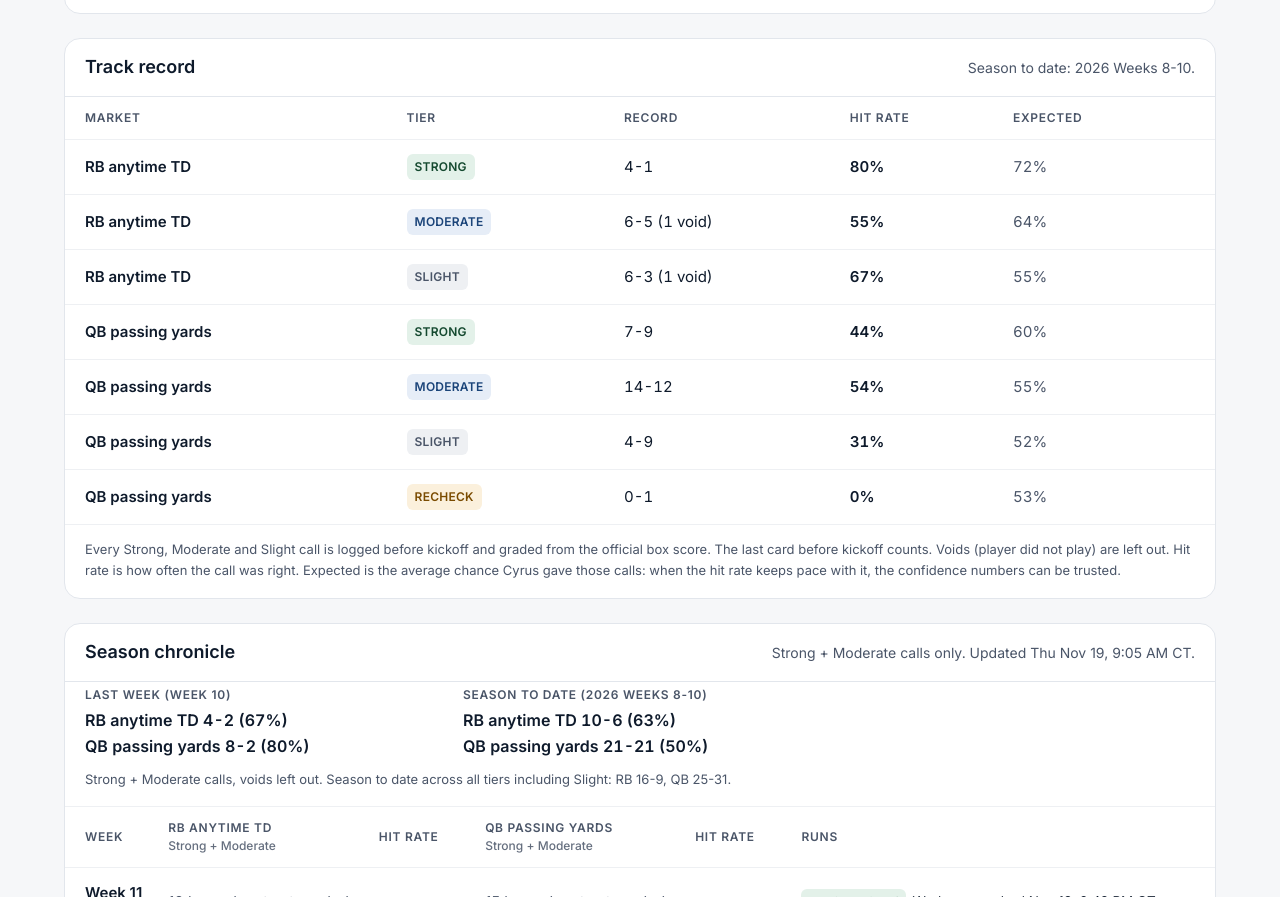
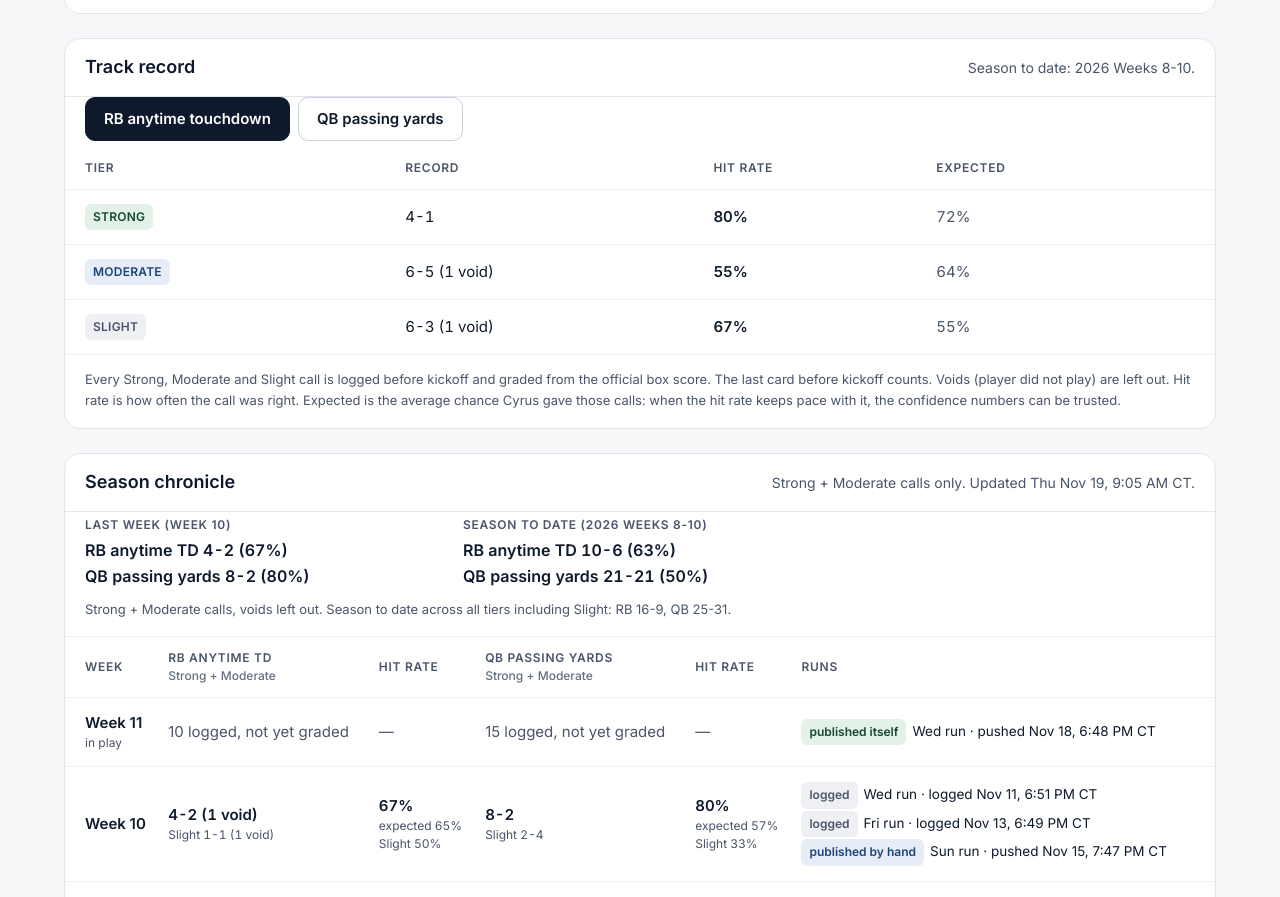
Before and after one commit to Ibmcleaner/cyrusforgesystems-site, a plain HTML site: page cyrus/nfl-predictor/index.html in a window 1280 px wide. Shown: the part 3391-4288 px from the top of the page. Drawn offline with nearby package versions, Linux system fonts and the light colour scheme.

Commit message:
Predictor: track record split into RB anytime TD and QB passing yards tabs
Co-Authored-By: Claude Fable 5.1 <noreply@anthropic.com>
Claude-Session: https://claude.ai/code/session_011d4oNPcXN63vN5kCfgQSNf

```diff
--- a/assets/predictor.js
+++ b/assets/predictor.js
@@ -126,16 +126,23 @@
     var lab = document.getElementById('record-label');
     lab.textContent = rec.rows && rec.rows.length ? 'Season to date: ' + rec.label + '.' : 'Starts with ' + rec.season + ' Week ' + rec.start_week + ', the first card published automatically.';
     if (rec.rows && rec.rows.length) {
-      var rb = document.getElementById('record-body');
-      rb.textContent = '';
-      rec.rows.forEach(function (r) {
+      // One table per market, each on its own tab (same split as the card above).
+      [['record-body-rb', 'RB TD'], ['record-body-qb', 'QB YDS']].forEach(function (pair) {
+        var body = document.getElementById(pair[0]);
+        if (!body) return;
+        var rows = rec.rows.filter(function (r) { return r.market === pair[1]; });
+        body.textContent = '';
+        if (!rows.length) {
+          var e = el('tr'); var td = el('td', 'empty', 'No graded calls in this market yet.'); td.colSpan = 4; e.appendChild(td); body.appendChild(e); return;
+        }
+        rows.forEach(function (r) {
           var tr = el('tr');
-        tr.appendChild(el('td', 'strong', r.market === 'RB TD' ? 'RB anytime TD' : 'QB passing yards'));
           tr.appendChild(chip(r.tier));
           tr.appendChild(el('td', 'num', r.wins + '-' + r.losses + (r.voids ? ' (' + r.voids + ' void)' : '')));
           tr.appendChild(el('td', 'num strong', r.picks ? Math.round(r.win_pct * 100) + '%' : '—'));
           tr.appendChild(el('td', 'num soft', r.picks ? Math.round(r.expected_pct * 100) + '%' : '—'));
-        rb.appendChild(tr);
+          body.appendChild(tr);
+        });
       });
     }
   }
@@ -286,8 +293,10 @@
     input.addEventListener('change', function () { if (find(input.value) && !find(input.value).multi) render(find(input.value)); });
   })();
 
-  // Tabs
-  var tabs = [document.getElementById('tab-rb'), document.getElementById('tab-qb')];
+  // Tabs: the card (RB / QB) and the track record (RB / QB) each have their own pair.
+  function wireTabs(ids) {
+    var tabs = ids.map(function (id) { return document.getElementById(id); }).filter(Boolean);
+    if (tabs.length < 2) return;
     function select(i) {
       tabs.forEach(function (t, j) {
         var on = i === j;
@@ -303,4 +312,7 @@
         if (e.key === 'ArrowRight' || e.key === 'ArrowLeft') { e.preventDefault(); select(i === 0 ? 1 : 0); }
       });
     });
+  }
+  wireTabs(['tab-rb', 'tab-qb']);
+  wireTabs(['rtab-rb', 'rtab-qb']);
 })();
--- a/cyrus/nfl-predictor/index.html
+++ b/cyrus/nfl-predictor/index.html
@@ -37,6 +37,8 @@
 .chron-sum .cs-label { font-size: 12px; letter-spacing: 0.06em; text-transform: uppercase; color: var(--muted); font-weight: 600; margin-bottom: 2px; }
 .chron-sum .cs-val { font-weight: 600; font-variant-numeric: tabular-nums; }
 .chron-summary .cs-note { grid-column: 1 / -1; margin: 0; font-size: 13px; color: var(--muted); }
+.rec-tabs { margin: 0 20px 6px; }
+.picks.rec { min-width: 520px; }
 </style>
 </head>
 <body>
@@ -154,11 +156,25 @@
       <h2 id="record-title">Track record</h2>
       <p id="record-label">Starts with 2026 Week 8, the first card published automatically.</p>
     </div>
-    <div class="table-scroll">
-      <table class="picks rec">
-        <thead><tr><th>Market</th><th>Tier</th><th>Record</th><th>Hit rate</th><th>Expected</th></tr></thead>
-        <tbody id="record-body"><tr><td class="empty" colspan="5">The first results appear after Week 8 games are graded.</td></tr></tbody>
-      </table>
+    <div class="tabs rec-tabs" role="tablist" aria-label="Track record market">
+      <button class="tab" role="tab" id="rtab-rb" aria-controls="rpanel-rb" aria-selected="true">RB anytime touchdown</button>
+      <button class="tab" role="tab" id="rtab-qb" aria-controls="rpanel-qb" aria-selected="false" tabindex="-1">QB passing yards</button>
+    </div>
+    <div id="rpanel-rb" role="tabpanel" aria-labelledby="rtab-rb">
+      <div class="table-scroll">
+        <table class="picks rec">
+          <thead><tr><th>Tier</th><th>Record</th><th>Hit rate</th><th>Expected</th></tr></thead>
+          <tbody id="record-body-rb"><tr><td class="empty" colspan="4">The first results appear after Week 8 games are graded.</td></tr></tbody>
+        </table>
+      </div>
+    </div>
+    <div id="rpanel-qb" role="tabpanel" aria-labelledby="rtab-qb" hidden>
+      <div class="table-scroll">
+        <table class="picks rec">
+          <thead><tr><th>Tier</th><th>Record</th><th>Hit rate</th><th>Expected</th></tr></thead>
+          <tbody id="record-body-qb"><tr><td class="empty" colspan="4">The first results appear after Week 8 games are graded.</td></tr></tbody>
+        </table>
+      </div>
     </div>
     <p class="record-note">Every Strong, Moderate and Slight call is logged before kickoff and graded from the official box score. The last card before kickoff counts. Voids (player did not play) are left out. Hit rate is how often the call was right. Expected is the average chance Cyrus gave those calls: when the hit rate keeps pace with it, the confidence numbers can be trusted.</p>
   </section>
```
Lines whose indentation alone changed are shown as unchanged.
